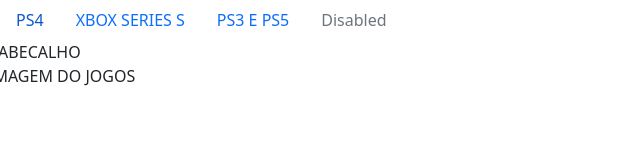
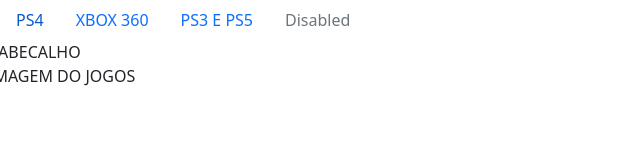
Before and after one commit to fernandoegabriel/site, a plain HTML site: page index.html in a window 1280 px wide. Shown: the whole page, without its empty margins (0-640 px from the left). Drawn offline with nearby package versions, Linux system fonts and the light colour scheme.

Commit message:
ARRUMRI O BUG DE LINK

```diff
--- a/index.html
+++ b/index.html
@@ -18,7 +18,7 @@
           <a class="nav-link" href="#">PS4</a>
         </li>
         <li class="nav-item">
-          <a class="nav-link" href="#">XBOX SERIES S</a>
+          <a class="nav-link" href="#">XBOX 360</a>
         </li>
         <li class="nav-item">
           <a class="nav-link" href="#">PS3 E PS5</a>
```
